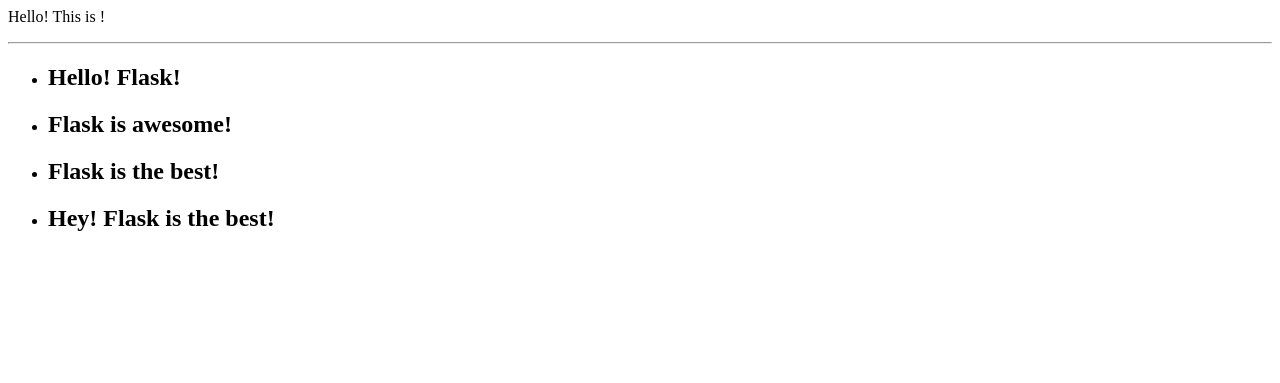
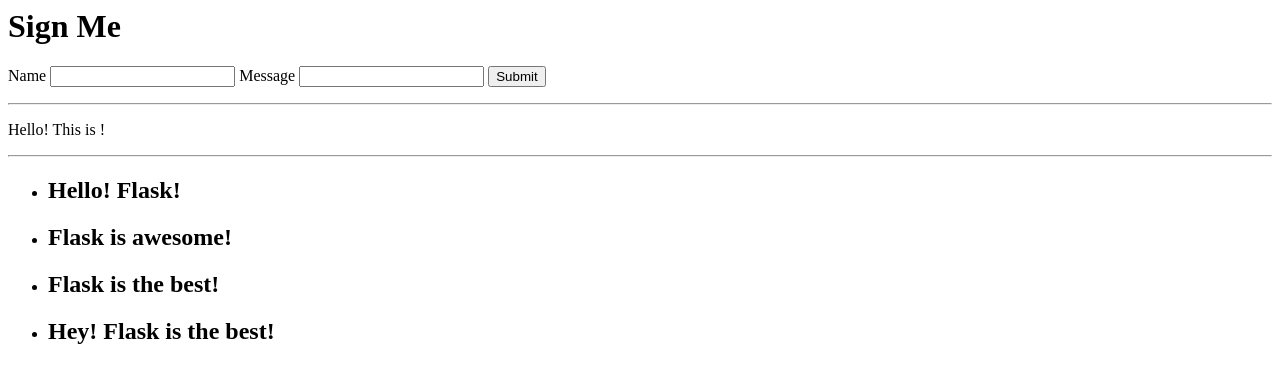
Before and after one commit to datasci-info/building_guestbook_step_by_step, a Flask app: page / in a window 1280 px wide. Shown: the top 383 px of the page. Run offline with Flask 2, Linux system fonts and the light colour scheme.

Commit message:
create input form

```diff
--- a/app.py
+++ b/app.py
@@ -40,6 +40,11 @@ def index():
         app_name = APP_NAME,
         data = sample_data)
 
+@app.route('/submit', methods=['POST'])
+def submit():
+    raw = {"text":request.form['message']}
+    db.messages.insert(raw)
+    return redirect(url_for('index'))
 
 if __name__ == "__main__":
     app.debug = DEBUG
--- a/templates/home.html
+++ b/templates/home.html
@@ -4,6 +4,17 @@
       <title>{{title}}</title>
     </head>
     <body>
+        <h1>Sign Me</h1>
+<form action='/submit' method='post'>
+  <label for='name'>Name</label>
+  <input name='name' type='text'></input>
+
+  <label for='message'>Message</label>
+  <input name='message' type='text'></input>
+
+  <input type='submit'></input>
+</form>
+  <hr>
       <p>Hello! This is {{app_name}}!</p>
       <hr>
     <ul>
```
